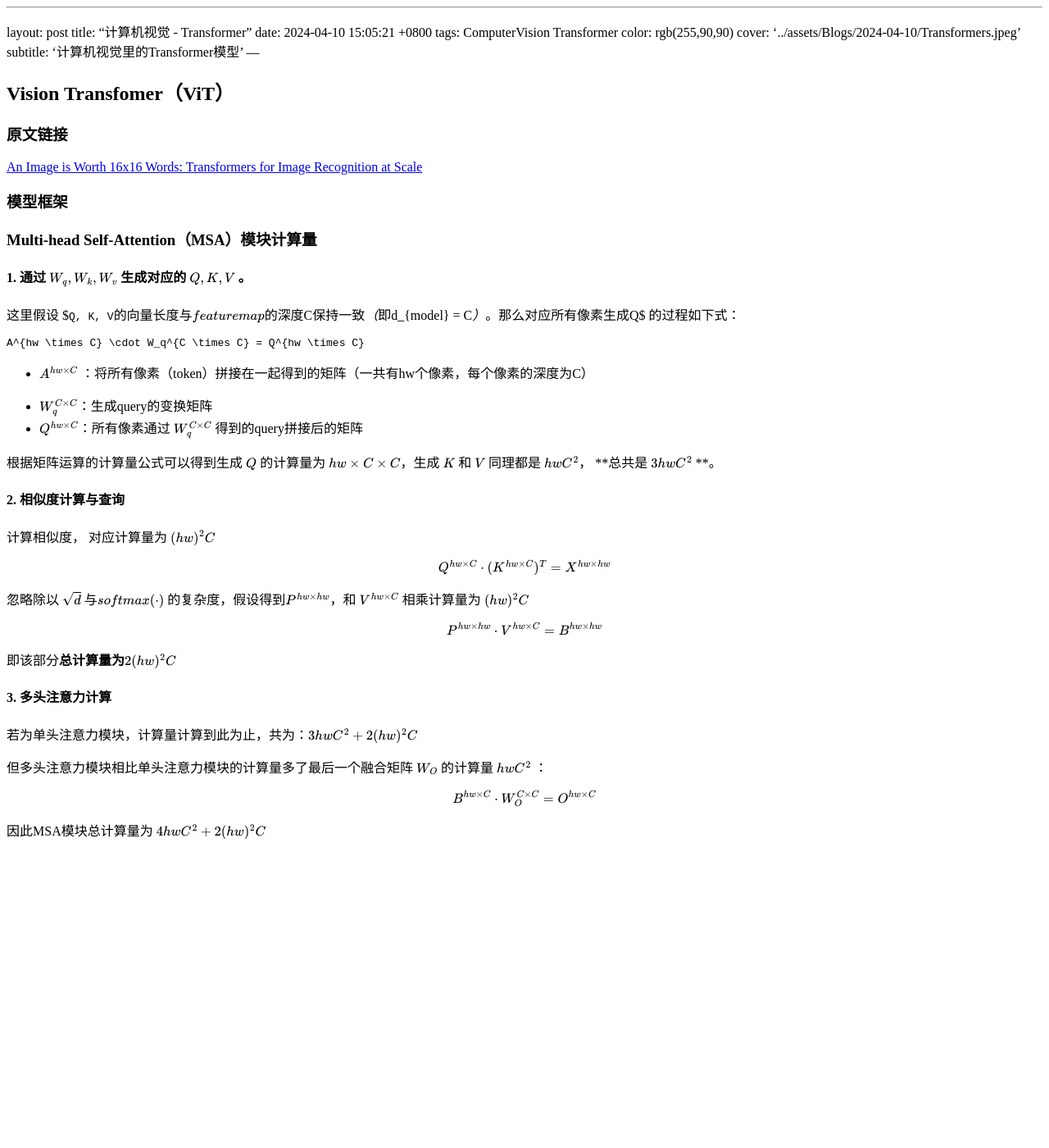
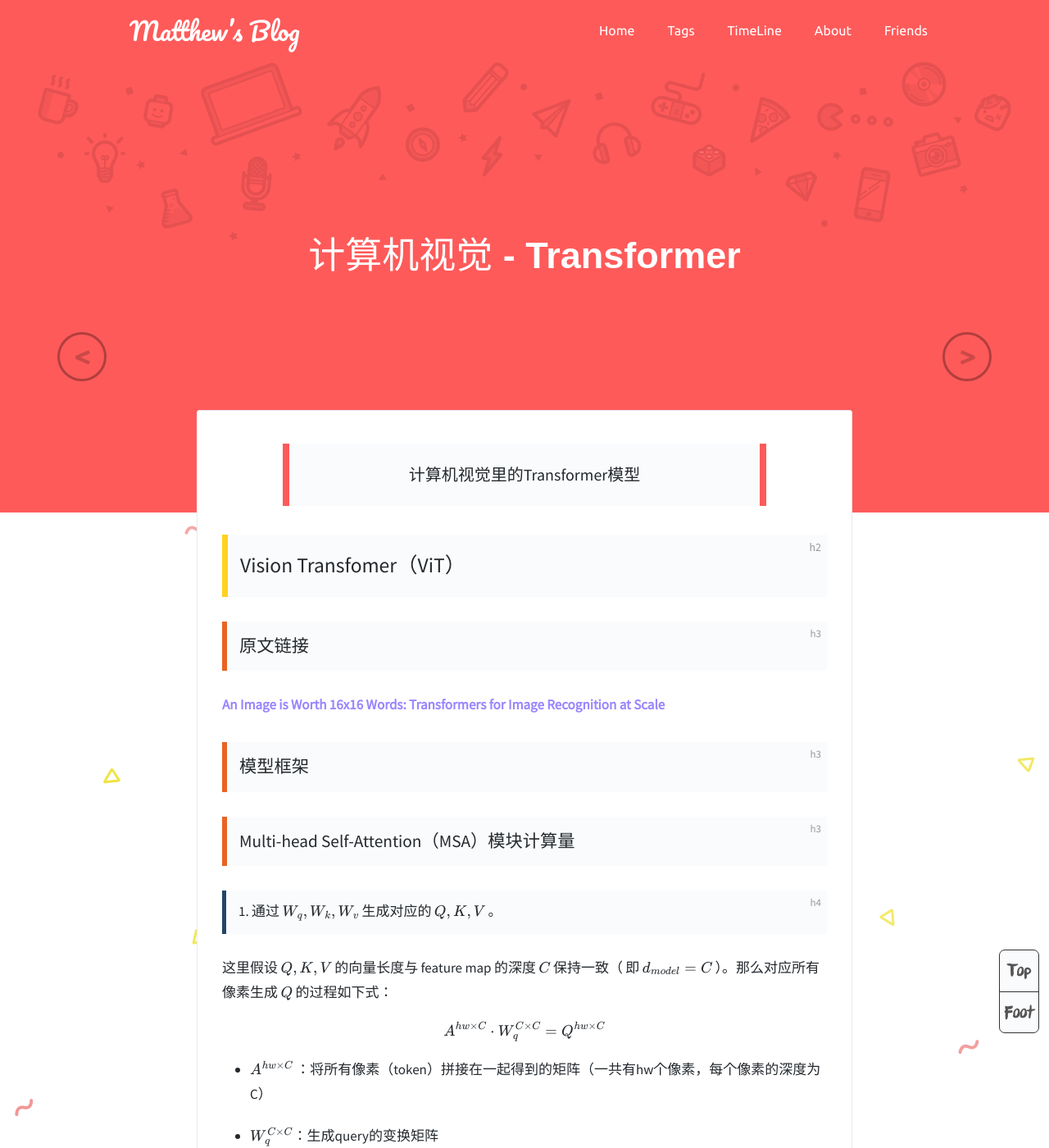
Before and after one commit to MatthewMaxy/MatthewMaxy.github.io, a Jekyll site: the page built from _posts/2024-04-10-VisionTransformer.md, in a window 1280 px wide and 1400 px high. Shown: the whole window at 82% size. Built offline with Jekyll 4.4.1, drawn with Linux system fonts in a browser that asks for light colours; formulas are drawn with MathJax 3; comment, search, counter and statistics services are not loaded; some of the changed text lies outside the part shown.

Commit message:
update Blog

````diff
--- a/_posts/2024-04-10-VisionTransformer.md
+++ b/_posts/2024-04-10-VisionTransformer.md
@@ -1,4 +1,12 @@
-
+---
+layout: post
+title:  "计算机视觉 - Transformer"
+date:   2024-04-10 15:05:21 +0800
+tags:   ComputerVision Transformer
+color: rgb(255,90,90)
+cover: '../assets/Blogs/2024-04-10/Transformers.jpeg'
+subtitle: '计算机视觉里的Transformer模型'
+---
 <head>
     <script src="https://cdn.mathjax.org/mathjax/latest/MathJax.js?config=TeX-AMS-MML_HTMLorMML" type="text/javascript"></script>
     <script type="text/x-mathjax-config">
@@ -10,15 +18,6 @@
         });
     </script>
 </head>
----
-layout: post
-title:  "计算机视觉 - Transformer"
-date:   2024-04-10 15:05:21 +0800
-tags:   ComputerVision Transformer
-color: rgb(255,90,90)
-cover: '../assets/Blogs/2024-04-10/Transformers.jpeg'
-subtitle: '计算机视觉里的Transformer模型'
----
 
 ## Vision  Transfomer（ViT）
 
@@ -32,11 +31,9 @@ subtitle: '计算机视觉里的Transformer模型'
 
 #### 1. 通过 $W_q, W_k ,W_v$ 生成对应的 $Q, K, V$ 。
 
-这里假设 $`Q, K, V`$ 的向量长度与 feature map 的深度 $C$ 保持一致（ 即 $d_{model} = C$ ）。那么对应所有像素生成 $Q$ 的过程如下式：
+这里假设 $Q, K, V$ 的向量长度与 feature map 的深度 $C$ 保持一致（ 即 $d_{model} = C$ ）。那么对应所有像素生成 $Q$ 的过程如下式：
 
-```math
-A^{hw \times C} \cdot W_q^{C \times C} = Q^{hw \times C}
-```
+$$ A^{hw \times C} \cdot W_q^{C \times C} = Q^{hw \times C} $$
 
 + $A^{hw \times C}$ ：将所有像素（token）拼接在一起得到的矩阵（一共有hw个像素，每个像素的深度为C）
 
````
